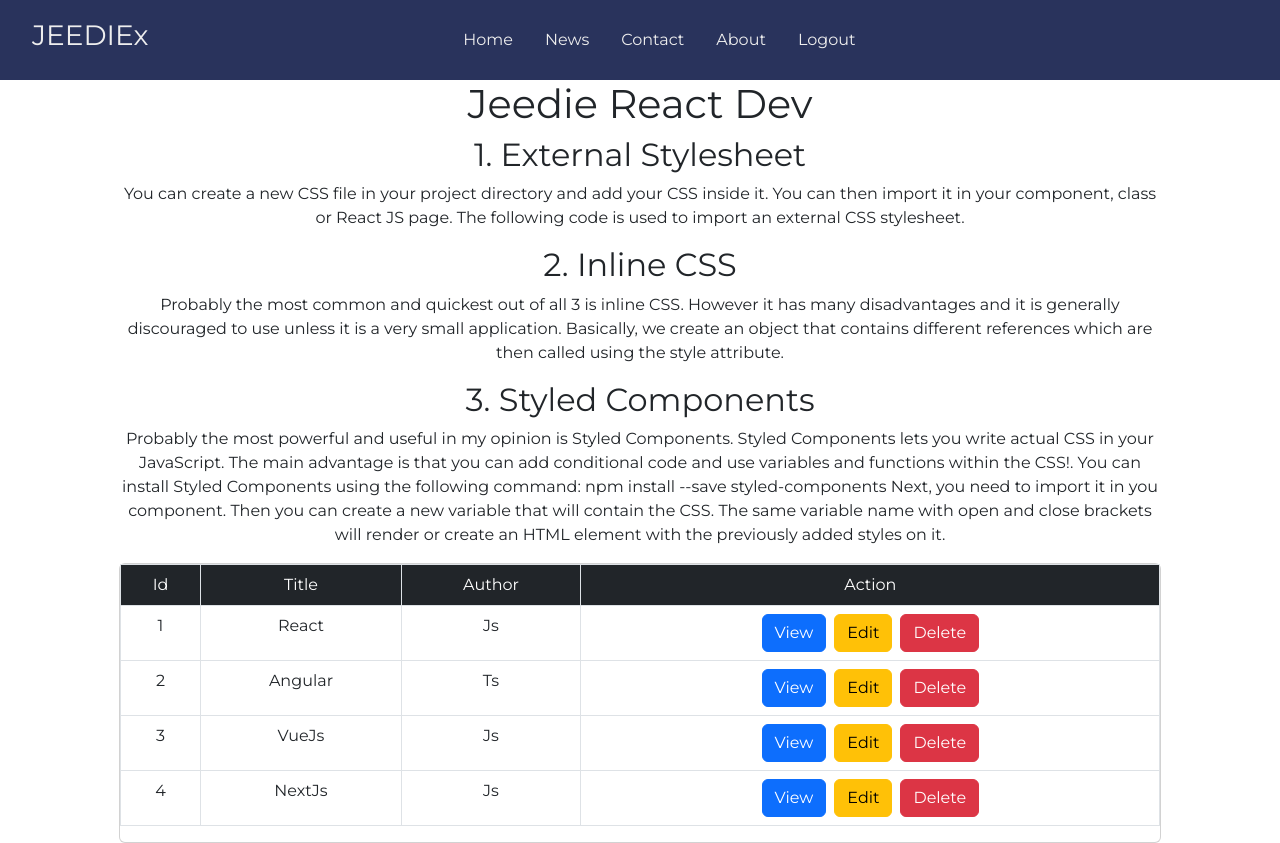
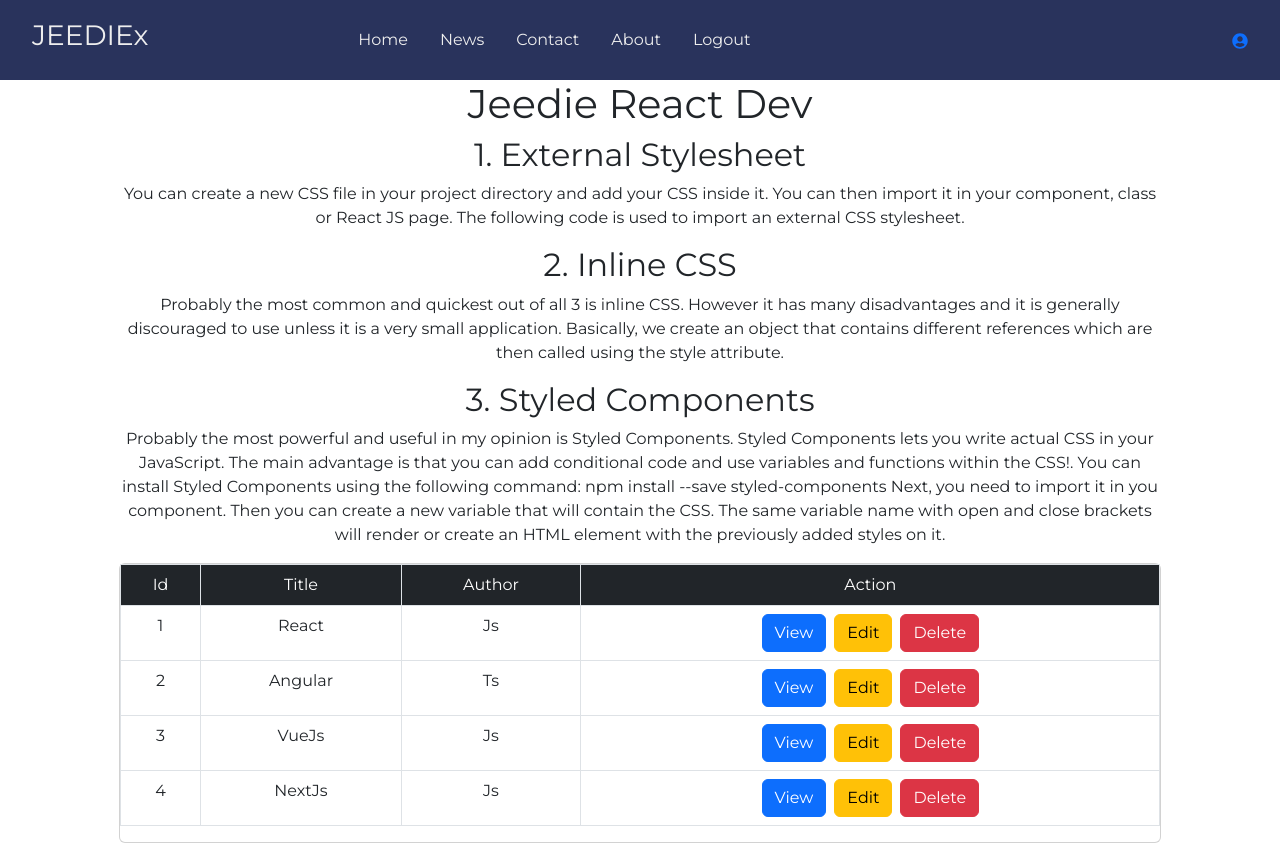
Before and after one commit to Enowizzy/react-app, a React (Create React App) app: page / in a window 1280 px wide. Built offline with nearby package versions, Linux system fonts and the light colour scheme; data requests are answered from the project's data file.

Commit message:
implement      <FaUserCircle />

```diff
--- a/src/user/components/navbar/Navbar.js
+++ b/src/user/components/navbar/Navbar.js
@@ -4,6 +4,7 @@ import { useEffect, useRef, useState } from "react";
 import { FaBars, FaTimes } from "react-icons/fa";
 import { Link, useLocation, useNavigate } from "react-router-dom";
 import { toast } from 'react-toastify';
+import { FaUserCircle } from 'react-icons/fa';
 
 import "./Navbar.css";
 
@@ -63,6 +64,11 @@ const Navbar = () => {
           onClick={showNavbar}>
           <FaBars />
         </button>
+        <span>
+          <Link to="/user/login">
+            <FaUserCircle />
+          </Link>
+        </span>
       </header>
     }
     </div>
```
